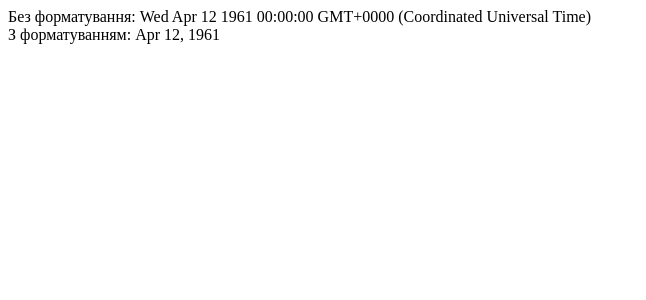
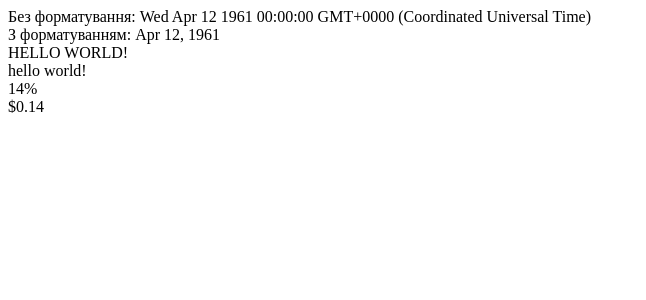
Before and after one commit to x-FIREFOUR-x/Labs_ReactivePrograming, an Angular app in the folder Lab6/Pipes1/: page / in a window 1280 px wide. Shown: the top 300 px of the page, without its empty margins (0-646 px from the left). Built offline with nearby package versions, Linux system fonts and the light colour scheme.

Commit message:
Pipes1: build in pipes

```diff
--- a/Lab6/Pipes1/src/app/app.component.ts
+++ b/Lab6/Pipes1/src/app/app.component.ts
@@ -3,9 +3,15 @@ import { Component } from '@angular/core';
 @Component({
     selector: 'my-app',
     template: `<div>Без форматування: {{myDate}}</div>
-                <div>З форматуванням: {{myDate | date}}</div>`
+                <div>З форматуванням: {{myDate | date}}</div>
+                <div>{{welcome | uppercase}}</div>
+                <div>{{welcome | lowercase}}</div>
+                <div>{{persentage | percent}}</div>
+                <div>{{persentage | currency}}</div>`
 })
 
 export class AppComponent {
     myDate = new Date(1961, 3, 12);
+    welcome: string = "Hello World!";
+    persentage: number = 0.14;
 }
```
